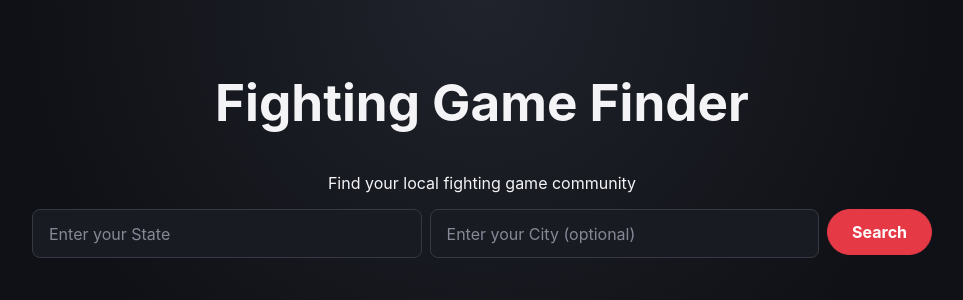
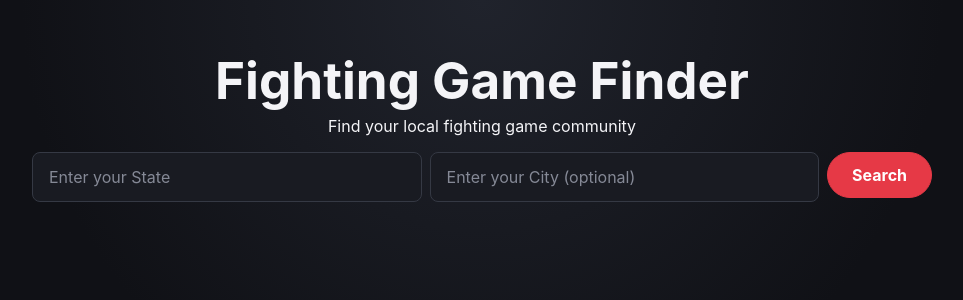
Before and after one commit to rdesa1/fighting-game-finder, a React (Vite) app in the folder frontend/: page / in a window 1280 px wide. Shown: the top 300 px of the page, without its empty margins (158-1121 px from the left). Built offline with nearby package versions, Linux system fonts and the light colour scheme.

Commit message:
Top border of top-most results card is no longer cut off when selected. Hero uses less vertical space.

```diff
--- a/frontend/src/styles/home.css
+++ b/frontend/src/styles/home.css
@@ -11,7 +11,8 @@
      min-height: 0;
      overflow-y: auto;
      overflow-x: hidden;
-     padding-right: 0.75rem;
+     /*     padding-right: 0.75rem;*/
+     padding: 0.6rem 0.75rem 0 0.4rem;
      scrollbar-width: thin;
      scrollbar-color: var(--border) transparent;
 }
@@ -82,3 +83,27 @@
           height: 500px;
      }
 }
+
+.search-hero {
+     width: min(950px, 92vw);
+     margin: 1.25rem auto 0;
+}
+
+.search-hero-content {
+     text-align: center;
+}
+
+.search-hero h1 {
+     margin: 0;
+     font-size: clamp(2.25rem, 4vw, 3.5rem);
+     line-height: 1.1;
+}
+
+.search-hero-subtitle {
+     margin: 0.5rem 0 1rem;
+}
+
+.result-count {
+     text-align: center;
+     margin: 0.75rem 0;
+}
```
